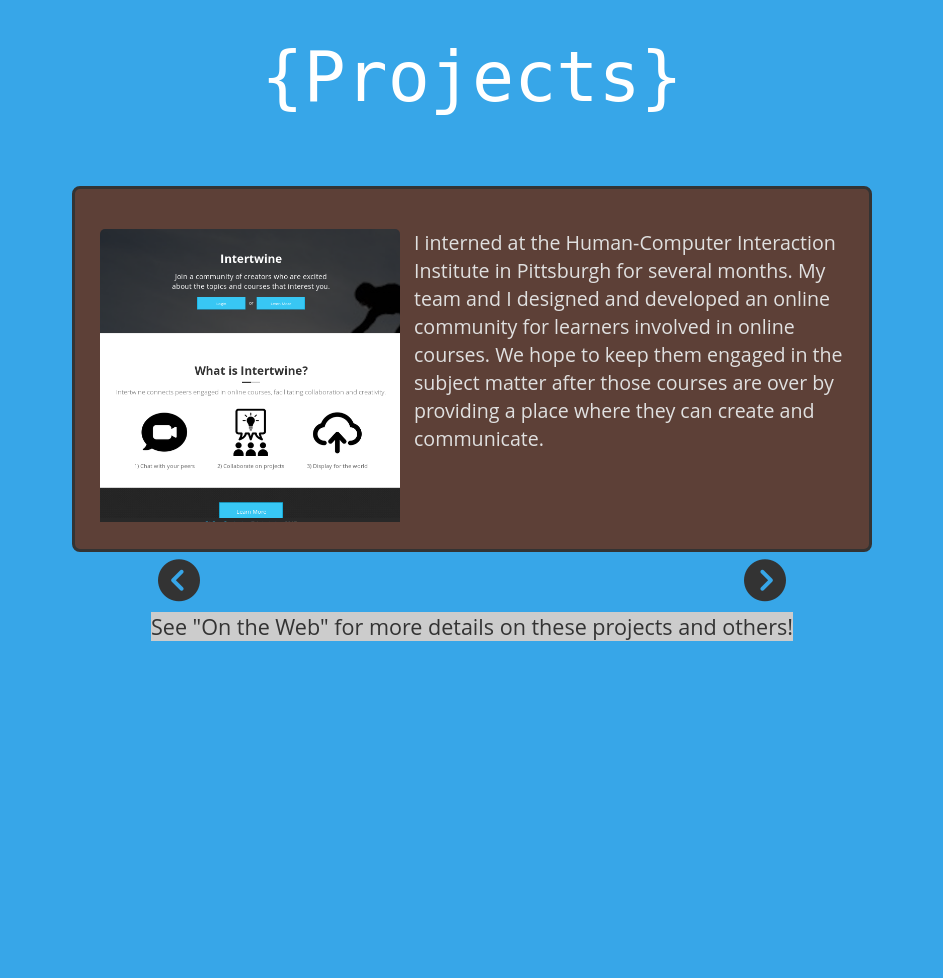
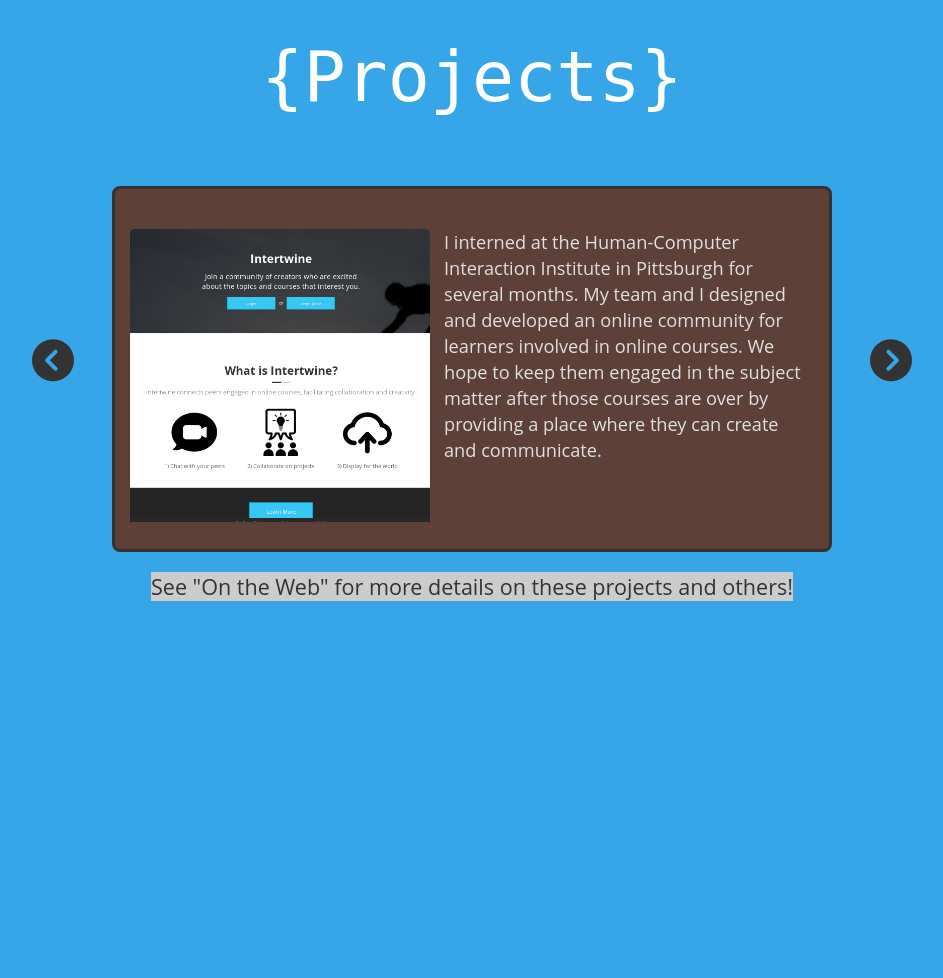
Before and after one commit to aop4/Personal_Website, a Django app: page /projects in a window 1280 px wide. Shown: the part 51-1029 px from the top of the page, without its empty margins (168-1111 px from the left). Run offline with Django 3.2, Linux system fonts and the light colour scheme; some libraries are stand-ins or nearby versions.

Commit message:
Make arrows appear on sides of carousels for better UX

```diff
--- a/myproject/static/css/styles.css
+++ b/myproject/static/css/styles.css
@@ -87,6 +87,10 @@ span.highlight {
   font-size: 1.1em;
 }
 
+div.msg {
+  margin-top: 20px;
+}
+
 #thumb {
   height:100%;
   width:100%;
@@ -102,31 +106,37 @@ span.highlight {
   padding-bottom: 1em;
 }
 
-div.photo-gallery {
-  width:85%;
+div.photo-gallery, div.carousel {
+  width:90%;
   max-width:800px;
-  overflow: hidden;
   margin:auto;
   text-align:center;
 }
 
+div.photo-gallery {
+  overflow: hidden;
+}
+
 .left-arrow, .right-arrow {
-  display:inline-block;
+  display: block;
   font-size: 3em;
+  position: absolute;
+  top: 40%;
+}
+
+.left-arrow {
+  left: -5%;
+  padding: 0% 10% 10% 0%;
+}
+
+.right-arrow {
+  right: -5%;
+  padding: 0% 0% 10% 10%;
 }
 
 .left-arrow:hover, .right-arrow:hover {
   color:#aaa;
 }
-
-.left-arrow {
-  padding-right:25%;
-}
-
-.right-arrow {
-  padding-left:25%;
-}
-
 
 
 .photo {
@@ -141,8 +151,8 @@ div.view {
   max-width:800px;
   padding-top: 40px;
   padding-bottom: 20px;
-  padding-left: 25px;
-  padding-right: 25px;
+  padding-left: 15px;
+  padding-right: 15px;
   background-color: #5d4037;
   /*background: rgba(238,238,238,0.6);*/
   border-radius:8px;
@@ -155,6 +165,7 @@ div.view {
 
 div.view > p {
   color:#e0e0e0;
+  font-size:1.3em;
 }
 
 hw {
--- a/myproject/templates/photography.html
+++ b/myproject/templates/photography.html
@@ -3,6 +3,8 @@
 {% block content %}
 <title>Andrew Puglionesi - Photography</title>
 <body class="" style="background-color:#161518;margin-bottom: 40px;width:100%; text-align:center;">
+	<div class="carousel">
+		<div class="left-arrow"><i class="fa fa-chevron-circle-left" aria-hidden="true"></i></div>
 	    <div class="photo-gallery">
 	        <div class="photo"><img class="photo" src="/static/images/rays.jpg"></div>
 	        <div class="photo"><img class="photo" src="/static/images/bells.jpg"></div>
@@ -10,7 +12,7 @@
 	        <div class="photo"><img class="photo" src="/static/images/house.jpg"></div>
 	        <div class="photo"><img class="photo" src="/static/images/candle.jpg"></div>
 	    </div>
-    <div class="left-arrow"><i class="fa fa-chevron-circle-left" aria-hidden="true"></i></div>
 	    <div class = "right-arrow"><i class="fa fa-chevron-circle-right" aria-hidden="true"></i></div>
+	</div>
 </body>
 {% endblock %}
--- a/myproject/templates/projects.html
+++ b/myproject/templates/projects.html
@@ -4,6 +4,8 @@
 <title>Andrew Puglionesi - Projects</title>
 
 <h1 id="projects-head">{% if language == "English" %} {Projects} {% else %} {Proyectos} {% endif %}</h1>
+<div class="carousel">
+	<div class="left-arrow"><i class="fa fa-chevron-circle-left" aria-hidden="true"></i></div>
 	<div class="photo-gallery">
 		<div class="view">
 		    <img id="thumb" src="/static/images/intertwine.png">
@@ -38,9 +40,10 @@
 		    <p>{% if language == "English" %}I created these Java GUI programs using Swing (left) and JavaFX (right, bottom). One is a version of Pong with one- and two-player modes and shrinking paddles; one is a calculator that performs a kind of arithmetic I invented (notice the underscore button); and the third is a battle simulator for a game implemented as a class project.{% else %}Creé estos GUIs con Swing (a la izquierda) y JavaFX (a la derecha y al fondo). Uno es una versión de Pong que permite uno o dos jugadores y tiene palas que se encojan; uno es una calculadora que ejecuta un tipo de aritmética que inventé (mire el subrayado); y el tercero es un simulador de luchas en un juego escrito para una clase.{% endif %}</p>
 		</div>
 	</div>
-<div class="left-arrow"><i class="fa fa-chevron-circle-left" aria-hidden="true"></i></div>
 	<div class = "right-arrow"><i class="fa fa-chevron-circle-right" aria-hidden="true"></i></div>
-
+</div>
+<div class="msg">
 	<p><span class="highlight">{% if language == "English" %}See "On the Web" for more details on these projects and others!{% else %}¡Mire "En la Red" para más detalles sobre estos proyectos y otros!{% endif %}</span></p>
+</div>
 
 {% endblock %}
```
Lines whose indentation alone changed are shown as unchanged.
